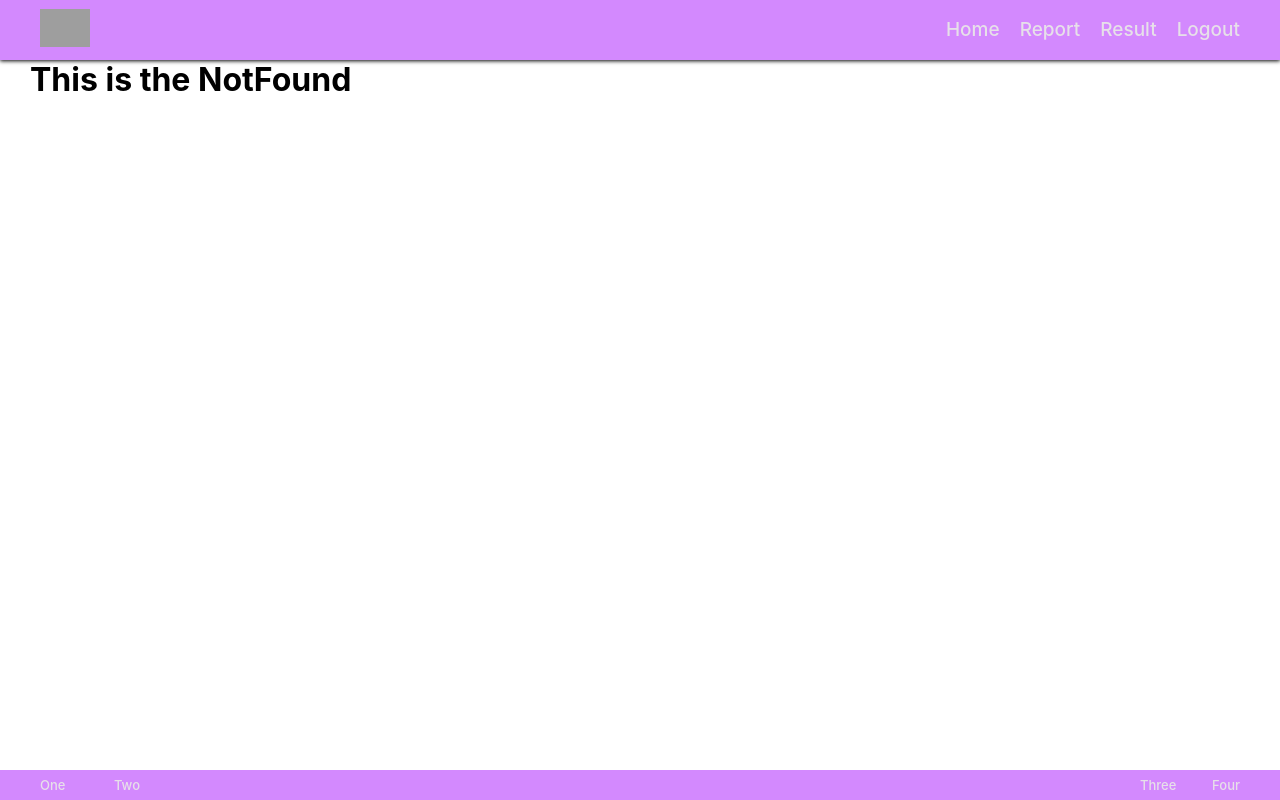
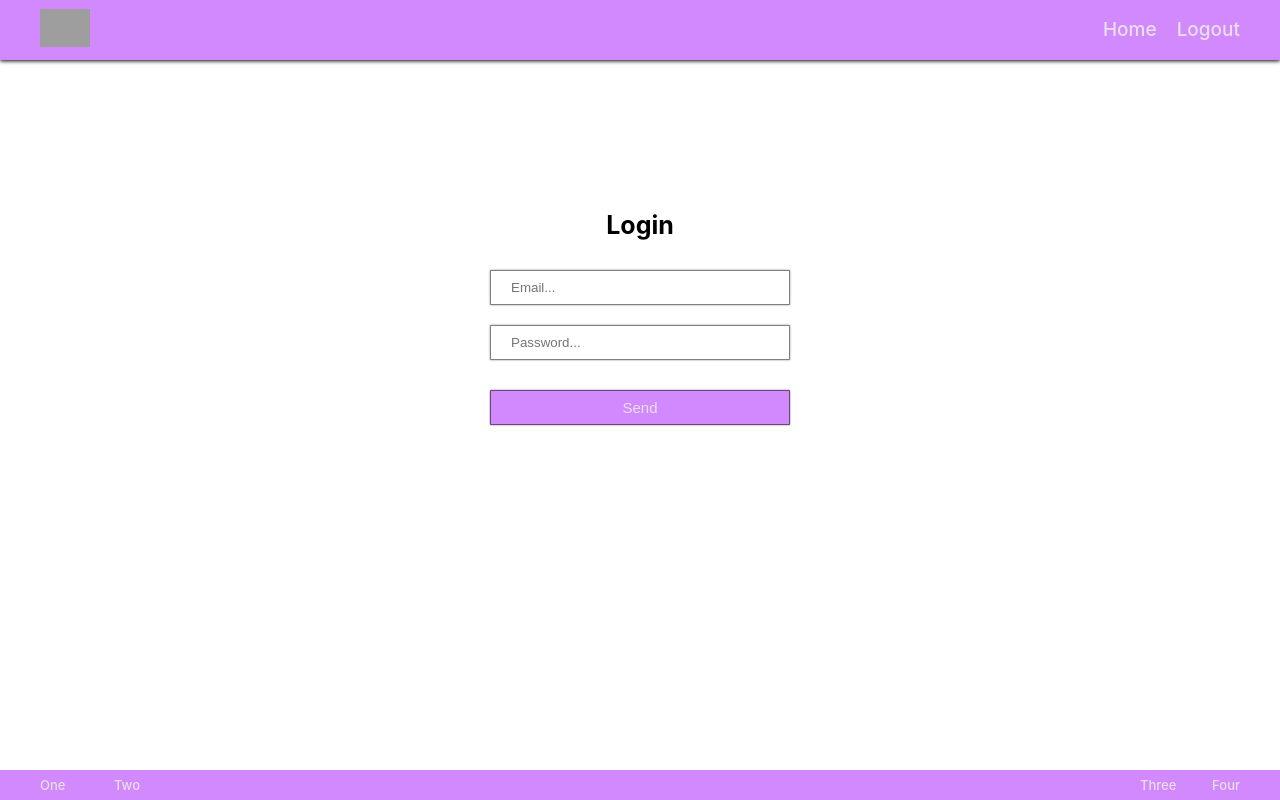
Before and after one commit to hadiazb/pageExample, a React (Create React App) app: page /login in a window 1280 px wide. Before the commit this address led to /dashboard. Built offline with nearby package versions, Linux system fonts and the light colour scheme; grey boxes are pictures that could not be loaded.

Commit message:
[ADD] private and public route

```diff
--- a/src/Components/NavHeader.js
+++ b/src/Components/NavHeader.js
@@ -2,10 +2,62 @@ import React from 'react';
 import { NavLink } from 'react-router-dom';
 
 const NavHeader = (props) => {
-	const { logged } = props;
-	return (
-		<>
-			{!logged ? (
+	const { logged, authorized } = props;
+
+	const content = (logged, authorized) => {
+		if (logged === true && authorized === true) {
+			return (
+				<nav className='header__nav'>
+					<ul className='list'>
+						<li className='list__item'>
+							<NavLink to='/home' activeClassName='select'>
+								<h4 className='list__item-text'>Home</h4>
+							</NavLink>
+						</li>
+						<li className='list__item'>
+							<NavLink to='/report' activeClassName='select'>
+								<h4 className='list__item-text'>Report</h4>
+							</NavLink>
+						</li>
+						<li className='list__item'>
+							<NavLink to='/result' activeClassName='select'>
+								<h4 className='list__item-text'>Result</h4>
+							</NavLink>
+						</li>
+						<li className='list__item'>
+							<NavLink to='/logout' activeClassName='select'>
+								<h4 className='list__item-text'>Logout</h4>
+							</NavLink>
+						</li>
+					</ul>
+				</nav>
+			);
+		}
+
+		if (logged === true && authorized === false) {
+			return (
+				<nav className='header__nav'>
+					<ul className='list'>
+						<li className='list__item'>
+							<NavLink to='/home' activeClassName='select'>
+								<h4 className='list__item-text'>Home</h4>
+							</NavLink>
+						</li>
+						<li className='list__item'>
+							<NavLink to='/logout' activeClassName='select'>
+								<h4 className='list__item-text'>Logout</h4>
+							</NavLink>
+						</li>
+					</ul>
+				</nav>
+			);
+		}
+
+		if (
+			(logged === false && authorized === true) ||
+			(logged === false && authorized === false)
+		) {
+			return (
 				<nav className='header__nav'>
 					<ul className='list'>
 						<li className='list__item'>
@@ -25,34 +77,11 @@ const NavHeader = (props) => {
 						</li>
 					</ul>
 				</nav>
-			) : (
-				<nav className='header__nav'>
-					<ul className='list'>
-						<li className='list__item'>
-							<NavLink to='/home' activeClassName='select'>
-								<h4 className='list__item-text'>Home</h4>
-							</NavLink>
-						</li>
-						<li className='list__item'>
-							<NavLink to='/report' activeClassName='select'>
-								<h4 className='list__item-text'>Report</h4>
-							</NavLink>
-						</li>
-						<li className='list__item'>
-							<NavLink to='/result' activeClassName='select'>
-								<h4 className='list__item-text'>Result</h4>
-							</NavLink>
-						</li>
-						<li className='list__item'>
-							<NavLink to='/login' activeClassName='select'>
-								<h4 className='list__item-text'>Logout</h4>
-							</NavLink>
-						</li>
-					</ul>
-				</nav>
-			)}
-		</>
-	);
+			);
+		}
+	};
+
+	return <>{content(logged, authorized)}</>;
 };
 
 export default NavHeader;
--- a/src/Containers/Layout.js
+++ b/src/Containers/Layout.js
@@ -16,7 +16,10 @@ const Layout = (props) => {
 						className='header__img'
 					/>
 				</Link>
-				<NavHeader logged={routesReducer.logged} />
+				<NavHeader
+					logged={routesReducer.logged}
+					authorized={routesReducer.authorized}
+				/>
 			</header>
 			{children}
 			<footer className='footer'>
--- /dev/null
+++ b/src/Containers/Logout.js
@@ -0,0 +1,11 @@
+import React from 'react';
+
+const Logout = () => {
+	return (
+		<div>
+			<h4>Logout</h4>
+		</div>
+	);
+};
+
+export default Logout;
--- a/src/Routes/AuthenticatedRoute.js
+++ b/src/Routes/AuthenticatedRoute.js
@@ -10,7 +10,6 @@ const AuthenticatedRoute = (props) => {
 		routesReducer,
 	} = props;
 
-	console.log(routesReducer);
 	const logged = routesReducer.logged;
 	const authorized = routesReducer.authorized;
 
--- a/src/Routes/UnauthenticatedRoute.js
+++ b/src/Routes/UnauthenticatedRoute.js
@@ -1,5 +1,5 @@
 import React from 'react';
-import { Redirect, Route } from 'react-router-dom';
+import { Route } from 'react-router-dom';
 import { connect } from 'react-redux';
 
 const UnauthenticatedRoute = (props) => {
@@ -14,8 +14,11 @@ const UnauthenticatedRoute = (props) => {
 	const authorized = routesReducer.authorized;
 
 	if (logged && authorized) {
-		return <Redirect to='/dashboard' />;
+		return (
+			<Route component={Component} path={path} exact={exact} />
+		);
 	}
+
 	return (
 		<Route component={Component} path={path} exact={exact} />
 	);
--- a/src/Routes/routes.js
+++ b/src/Routes/routes.js
@@ -3,6 +3,7 @@ import Login from '../Containers/Login';
 import Home from '../Containers/Home';
 import Result from '../Containers/Result';
 import Report from '../Containers/Report';
+import Logout from '../Containers/Logout';
 import NoAuth from '../Containers/NoAuth';
 
 const ROUTES = [
@@ -11,42 +12,49 @@ const ROUTES = [
 		key: 'REGISTER',
 		exact: true,
 		component: Register,
-		auth: false,
+		auth: false,  // Public Route
 	},
 	{
 		path: '/login',
 		key: 'LOGIN',
 		exact: true,
 		component: Login,
-		auth: false,
+		auth: false, // Public Route
 	},
 	{
 		path: ['/home', '/'],
 		key: 'HOME',
 		exact: true,
 		component: Home,
-		auth: false,
+		auth: false, // Public Route
 	},
 	{
 		path: '/report',
 		key: 'REPORT',
 		exact: true,
 		component: Report,
-		auth: true,
+		auth: true, // Private Route
 	},
 	{
 		path: '/result',
 		key: 'RESULT',
 		exact: true,
 		component: Result,
-		auth: true,
+		auth: true, // Private Route
+	},
+	{
+		path: '/logout',
+		key: 'LOGOUT',
+		exact: true,
+		component: Logout,
+		auth: true, // Private Route
 	},
 	{
 		path: '/no-auth',
 		key: 'NOAUTH',
 		exact: true,
 		component: NoAuth,
-		auth: false,
+		auth: false, // Public Route
 	},
 ];
 
--- a/src/reducers/routesReducer.js
+++ b/src/reducers/routesReducer.js
@@ -7,7 +7,7 @@ import ROUTES from '../Routes/routes';
 
 const INITIAL_STATE = {
 	logged: true,
-	authorized: true,
+	authorized: false,
 	routes: ROUTES,
 	loading: false,
 	error: '',
```
